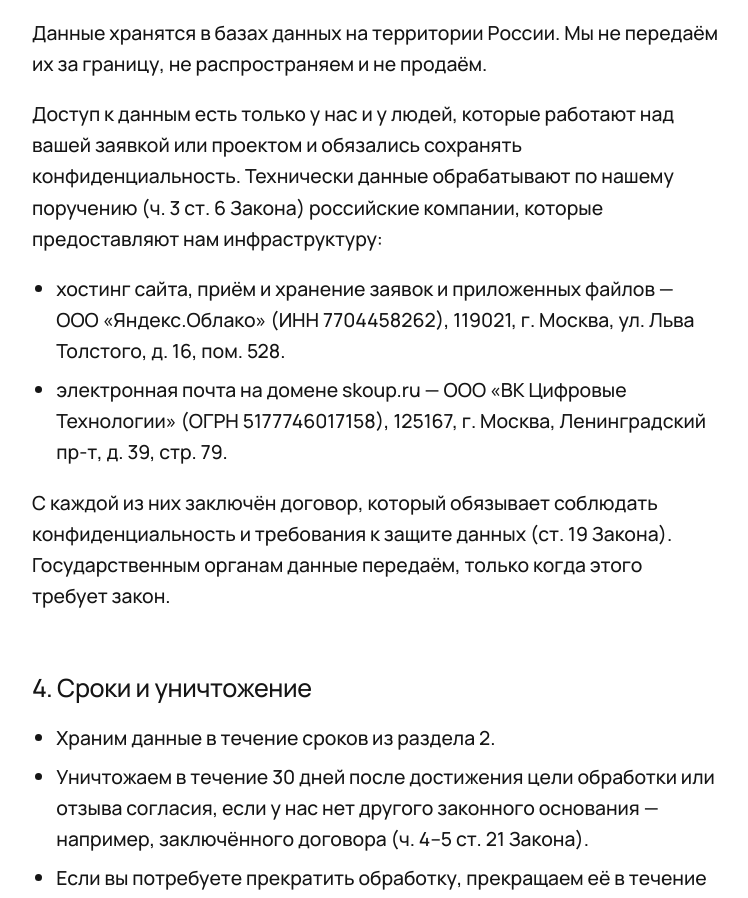
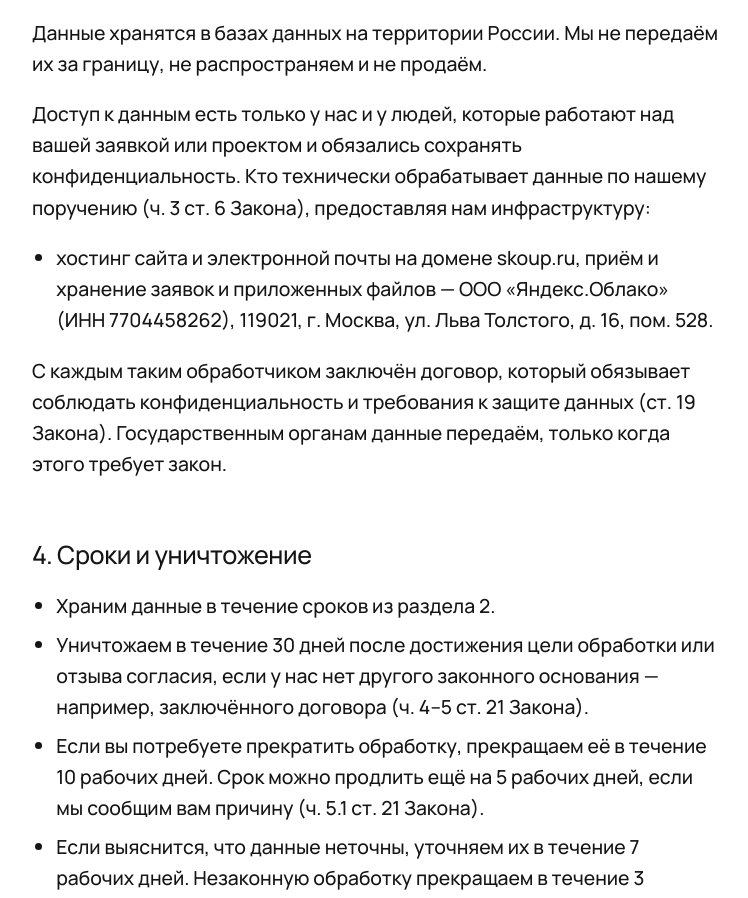
Before and after one commit to whitekirill/skoup, an Astro site: page /privacy in a window 1280 px wide. Shown: the part 3674-4572 px from the top of the page, without its empty margins (264-1012 px from the left). Built offline with nearby package versions, Linux system fonts and the light colour scheme; Astro itself is replaced by a stand-in of ours.

Commit message:
Почта на своём сервере вместо VK, логи брифа — в журнал systemd
Почта домена — Stalwart и Roundcube на brim, исходящие через Postbox: в политике
и PROCESSORS остаётся один обработчик — Яндекс Облако. Сервис брифа пишет логи
драйвером journald: агент New Relic на brim пересылает за границу только файлы
логов контейнеров.

Co-Authored-By: Claude Opus 5.5 <noreply@anthropic.com>

```diff
--- a/deploy/brief/docker-stack.yml
+++ b/deploy/brief/docker-stack.yml
@@ -27,6 +27,12 @@ services:
     ports:
       # доступен только во внутренней сети: nginx на gw проксирует /api/brief/ сюда
       - "${PORT}:3200"
+    logging:
+      # журнал systemd, а не json-файлы: агент New Relic на brim пересылает за границу
+      # /var/lib/docker/containers/*/*.log, журнал он не читает. docker service logs работает и так.
+      driver: journald
+      options:
+        tag: skoup-brief-${APP_ENV}
     deploy:
       replicas: 1
       restart_policy:
--- a/src/data/site.ts
+++ b/src/data/site.ts
@@ -44,17 +44,13 @@ export const RETENTION = {
  * Кто обрабатывает данные по поручению (ч. 3 ст. 6 152-ФЗ) — только российские сервисы (ч. 5 ст. 18).
  * Яндекс Облако: поручение — «Соглашение об обработке данных» (yandex.ru/legal/cloud_dpa), входит в договор
  * с Облаком; данные в РФ при выборе российского региона (п. 2.2.5).
- * Почта (pavel@, kirill@, in@skoup.ru) — VK WorkSpace (ООО «ВК Цифровые Технологии»); сейчас MX ещё на Google —
- * до запуска брифа перенести. ИНН VK Tech на их сайте не указан — идентифицируем по ОГРН.
+ * Почта (pavel@, kirill@, in@skoup.ru) — свой сервер в том же Облаке, исходящие — через Postbox (тоже Облако),
+ * поэтому отдельного обработчика у почты нет. Сейчас MX ещё на Google — до запуска брифа перенести.
  */
 export const PROCESSORS = [
   {
-    role: 'хостинг сайта, приём и хранение заявок и приложенных файлов',
+    role: 'хостинг сайта и электронной почты на домене skoup.ru, приём и хранение заявок и приложенных файлов',
     name: 'ООО «Яндекс.Облако» (ИНН 7704458262), 119021, г. Москва, ул. Льва Толстого, д. 16, пом. 528',
-  },
-  {
-    role: 'электронная почта на домене skoup.ru',
-    name: 'ООО «ВК Цифровые Технологии» (ОГРН 5177746017158), 125167, г. Москва, Ленинградский пр-т, д. 39, стр. 79',
   },
 ] as const;
 
--- a/src/pages/privacy.astro
+++ b/src/pages/privacy.astro
@@ -145,14 +145,14 @@ import { LEGAL, OWNER, PROCESSORS, RETENTION } from '../data/site';
     </p>
     <p>
       Доступ к данным есть только у нас и у людей, которые работают над вашей заявкой или проектом и обязались
-      сохранять конфиденциальность. Технически данные обрабатывают по нашему поручению (ч. 3 ст. 6 Закона)
-      российские компании, которые предоставляют нам инфраструктуру:
+      сохранять конфиденциальность. Кто технически обрабатывает данные по нашему поручению (ч. 3 ст. 6 Закона),
+      предоставляя нам инфраструктуру:
     </p>
     <ul>
       {PROCESSORS.map((processor) => <li>{processor.role} — {processor.name}.</li>)}
     </ul>
     <p>
-      С каждой из них заключён договор, который обязывает соблюдать конфиденциальность и требования к защите данных
+      С каждым таким обработчиком заключён договор, который обязывает соблюдать конфиденциальность и требования к защите данных
       (ст. 19 Закона). Государственным органам данные передаём, только когда этого требует закон.
     </p>
   </section>
```
Also changed, not shown: CLAUDE.md (+1 -1 lines), deploy/README.md.
